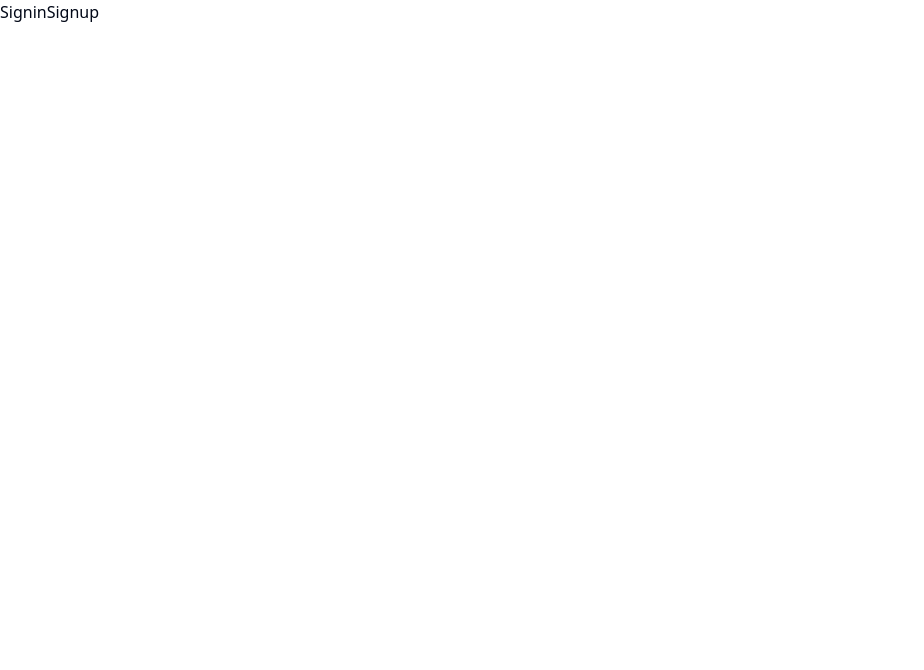
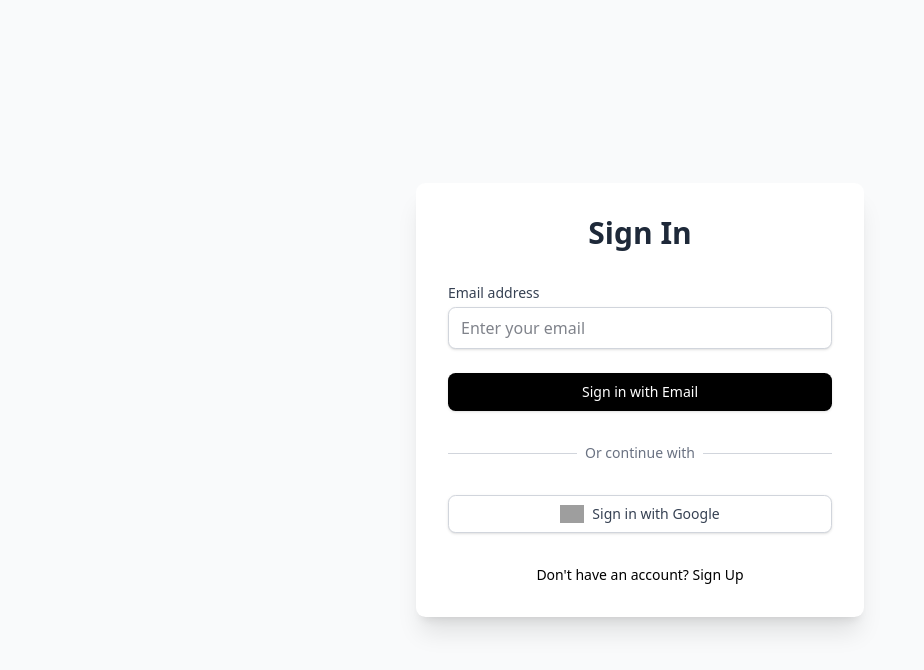
Before and after one commit to niranjandukhande/enhancedDimaag, a React (Vite) app in the folder dimaag-frontend/: page / in a window 1280 px wide. Shown: the top 670 px of the page, without its empty margins (0-924 px from the left). Built offline with nearby package versions, Linux system fonts and the light colour scheme; no server answers; grey boxes are pictures that could not be loaded.

Commit message:
maybe final commit

```diff
--- a/dimaag-frontend/package.json
+++ b/dimaag-frontend/package.json
@@ -4,7 +4,7 @@
   "version": "0.0.0",
   "type": "module",
   "scripts": {
-    "dev": "vite",
+    "dev": "vite --host",
     "format": "npx prettier --write .",
     "build": "tsc -b && vite build",
     "lint": "eslint .",
--- a/dimaag-frontend/src/App.tsx
+++ b/dimaag-frontend/src/App.tsx
@@ -10,6 +10,8 @@ import Home from './components/home';
 import Profile from './components/profile/profile';
 import { ProtectedRoute } from './middleware/protected';
 import { PublicRoute } from './middleware/public';
+import { useState } from 'react';
+import { useUser } from '@clerk/clerk-react';
 
 export default function App() {
   return (
@@ -66,7 +68,7 @@ export default function App() {
 
           <Route path="/explore/:username" element={<UserProfileAlt />} />
           <Route path="/ssocallback" element={<SSOCallback />} />
-          <Route path="/" element={<Home />} />
+          <Route path="/" element={<Signin />} />
         </Routes>
       </BrowserRouter>
     </div>
--- a/dimaag-frontend/src/components/auth/signIn.tsx
+++ b/dimaag-frontend/src/components/auth/signIn.tsx
@@ -2,8 +2,9 @@
 import EmailComponent from '@/components/auth/utils/emailComponent';
 import { OtpComponent } from '@/components/auth/utils/otpComponent';
 import PasswordComponent from '@/components/auth/utils/passwordComponent';
-import { useSignIn } from '@clerk/clerk-react';
+import { useAuth, useSignIn } from '@clerk/clerk-react';
 import { useState } from 'react';
+import { useNavigate } from 'react-router-dom';
 
 type Strategy = 'email' | 'password' | 'otp';
 export default function SignIn() {
@@ -12,6 +13,13 @@ export default function SignIn() {
 
   const [strategy, setStrategy] = useState<Strategy>('email');
   const [error, setError] = useState('');
+
+  const { isSignedIn } = useAuth();
+  const navigate = useNavigate();
+  if (isSignedIn) {
+    navigate('/dashboard');
+  }
+
   const handleEmailSubmit = async (e: React.FormEvent) => {
     e.preventDefault();
     if (!isLoaded) return;
--- a/dimaag-frontend/src/components/auth/signUp.tsx
+++ b/dimaag-frontend/src/components/auth/signUp.tsx
@@ -147,7 +147,7 @@ export default function SignUpComponent() {
           <p className="text-sm text-gray-600">
             Already have an account?{' '}
             <Link
-              to="/login"
+              to="/signin"
               className="text-blue-600 hover:underline font-medium"
             >
               Log in
--- a/dimaag-frontend/src/components/dashboard/utils/exploreDisplay.tsx
+++ b/dimaag-frontend/src/components/dashboard/utils/exploreDisplay.tsx
@@ -104,6 +104,7 @@ export default function ExploreDisplay({
     link: '',
     summary: '',
   });
+  console.log('inside explore display');
 
   // Handle opening the modal
   const handleOpenModal = (item: (typeof mockData)[0]) => {
--- a/dimaag-frontend/src/components/dashboard/utils/newContentDetails.tsx
+++ b/dimaag-frontend/src/components/dashboard/utils/newContentDetails.tsx
@@ -117,6 +117,7 @@ export default function Design2Detail() {
       console.log('NEW CONTENT', currentContent);
     }
   };
+
   const { user } = useUser();
 
   const handleCancel = () => {
--- a/dimaag-frontend/src/components/explore/newBrain.tsx
+++ b/dimaag-frontend/src/components/explore/newBrain.tsx
@@ -46,10 +46,11 @@ export default function UserProfileAlt() {
     queryKey: ['brain', username],
     queryFn: async () => {
       const res = await api.get(`/permission/${username}`);
+      console.log('result: ', res.data);
       return res.data;
     },
     staleTime: 1000 * 60,
-    refetchOnMount: false,
+    refetchOnMount: true,
   });
   useEffect(() => {
     const toastId = isError ? toast.error('Error while loading content') : null;
```
Also changed, not shown: 2 other files (tests, documents, lock files or other folders).
